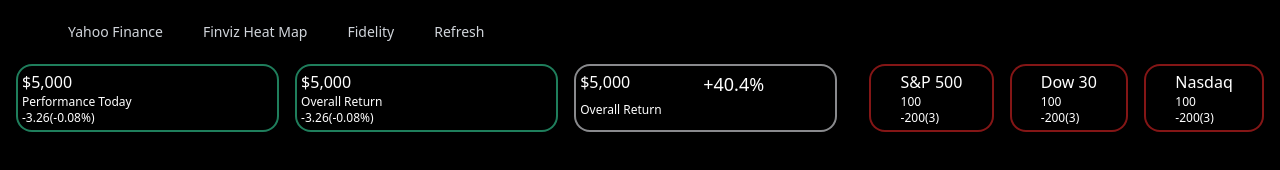
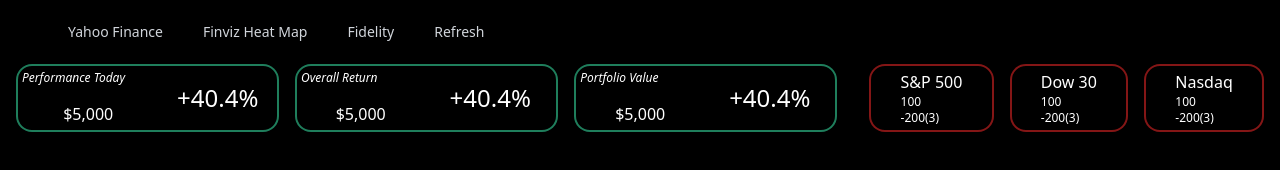
Before and after one commit to seijihosokawa/portfolio-tracker, a plain HTML site: page index.html in a window 1280 px wide. Drawn offline with nearby package versions, Linux system fonts and the light colour scheme.

Commit message:
updated portfolio info boxes

```diff
--- a/App.js
+++ b/App.js
@@ -45,7 +45,7 @@ App.component('portfolio-info-box', {
             positive: Boolean,
         }
     },
-    template: `<div class="bg-black border-white-600 border-opacity-60 | p-1 border-solid rounded-2xl border-2 | flex cursor-pointer | hover:bg-red-600 hover:border-transparent | transition-colors duration-500" :class="{ 'hover:bg-green-400': positive, 'border-green-400': positive, 'hover:bg-red-600': !positive, 'border-red-600': !positive }"><div class="flex flex-col"><p class="text-base float-left">\${{ overallReturn.toLocaleString() }}</p><p class=" float-right text-xs">{{ name }}</p><p class="text-xs">-3.26(-0.08%)</p></div></div>`,
+    template: `<div class="bg-black border-white-600 border-opacity-60 | p-1 border-solid rounded-2xl border-2 | cursor-pointer | hover:bg-red-600 hover:border-transparent | transition-colors duration-500" :class="{ 'hover:bg-green-400': positive, 'border-green-400': positive, 'hover:bg-red-600': !positive, 'border-red-600': !positive }"><div class="grid grid-rows-2 grid-flow-col gap-2 content-center"><div class="flex self-top row-span-1 text-xs italic">{{ name }}</div><div class="flex justify-center row-span-1 text-base">\${{ overallReturn.toLocaleString() }}</div><div class="flex justify-center self-center row-span-2 text-2xl items-end">+40.4%</div></div></div>`,
     methods:{
         getOverallReturn(){
             try {
--- a/index.html
+++ b/index.html
@@ -76,20 +76,7 @@
                             <portfolio-info-box name="Overall Return"></portfolio-info-box>
                         </div>
                         <div class="flex-1 ">
-                            <div class="bg-black border-white-600 border-opacity-60 | p-1 border-solid rounded-2xl border-2 | cursor-pointer | hover:bg-red-600 hover:border-transparent | transition-colors duration-500">
-                                <div class="grid grid-rows-2 grid-flow-col gap-2 content-center">
-                                  <div class="row-span-1 text-base">$5,000</div>
-                                  <div class="row-span-1 text-xs">Overall Return</div>
-                                  <div class="row-span-2 col-span-2 text-lg items-end">+40.4%</div>
-                                </div>
-                                <!--
-                                <div class="flex flex-col">
-                                    <p class="text-base float-left">$5,000</p>
-                                    <p class=" float-right text-xs">Portfolio Value</p>
-                                    <p class="text-xs">-3.26(-0.08%)</p>
-                                </div>
-                                -->
-                            </div>
+                            <portfolio-info-box name="Portfolio Value"></portfolio-info-box>
                         </div>
                     </div>
                 </div>
```
